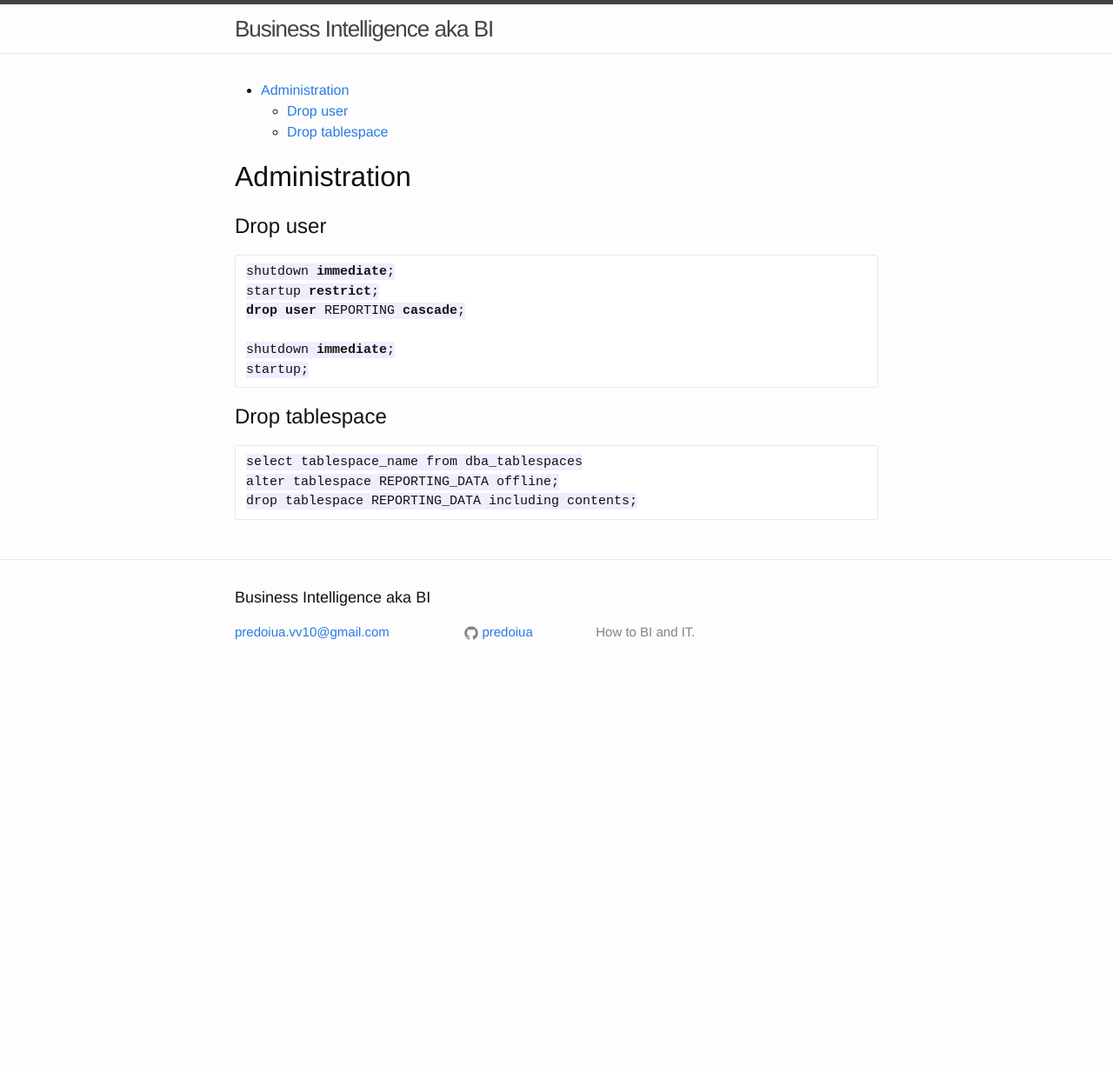
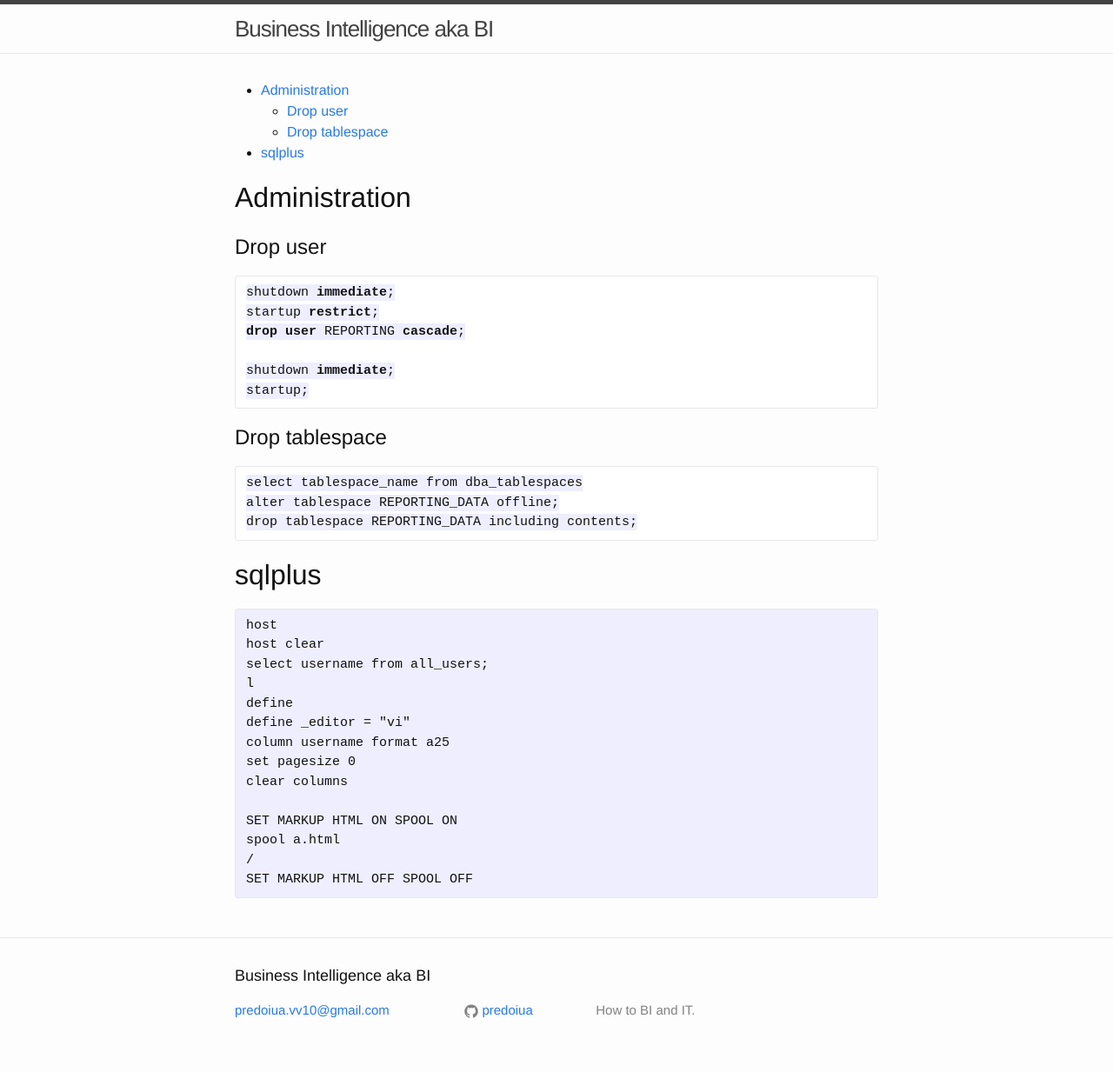
Before and after one commit to predoiua/predoiua.github.io, a Jekyll site: the page built from tutorials/oracle/oracle_kata/oracle_kata1.md, in a window 1280 px wide. Shown: the whole page at 87% size. Built offline with Jekyll 4.4.1, drawn with Linux system fonts in a browser that asks for light colours; before the commit the page ends 900 px from its top, so only the background shows below that.

```diff
--- a/tutorials/oracle/oracle_kata/oracle_kata1.md
+++ b/tutorials/oracle/oracle_kata/oracle_kata1.md
@@ -26,3 +26,23 @@ select tablespace_name from dba_tablespaces
 alter tablespace REPORTING_DATA offline;
 drop tablespace REPORTING_DATA including contents;
 ~~~
+
+
+# sqlplus
+
+~~~ sqlplus
+host
+host clear
+select username from all_users;
+l
+define
+define _editor = "vi"
+column username format a25
+set pagesize 0
+clear columns
+
+SET MARKUP HTML ON SPOOL ON
+spool a.html
+/
+SET MARKUP HTML OFF SPOOL OFF
+~~~
```
Also changed, not shown: tutorials/destroy_all_software/index.md (added, +73 -0 lines).
